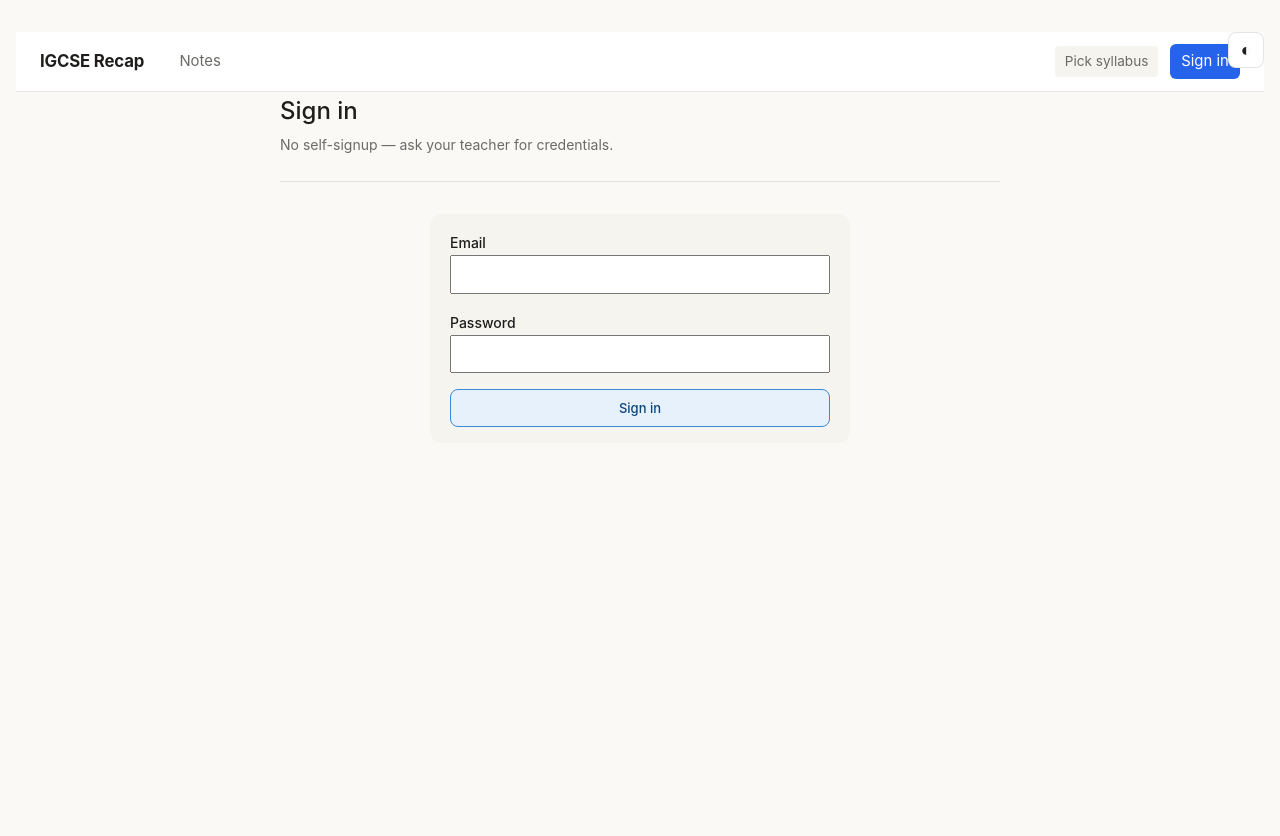
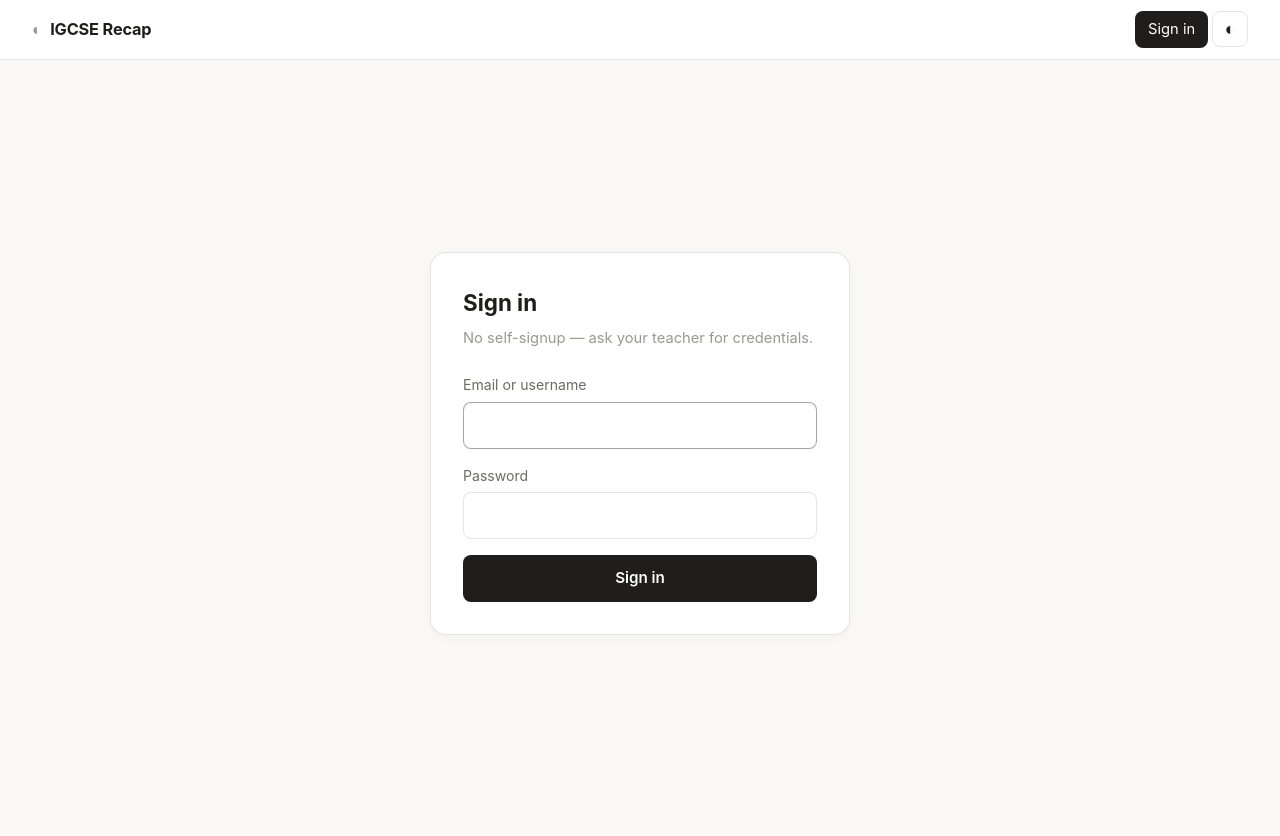
Before and after one commit to Cyberfilo/Smart-igcse-platform, a Flask app: page /login in a window 1280 px wide. Before the commit the page ends 427 px from the top, so only its background shows below. Run offline with Flask 3, Linux system fonts and the light colour scheme; parts of the project's set-up code (start-up, migrations or seed data) failed here and were passed over; some libraries are stand-ins or nearby versions.

Commit message:
fix(ux): auth-first routing, cache-busted CSS using real design tokens
## Routing — auth-first
- / now redirects anonymous users to /login (was: show syllabus picker or empty page)
- /login success routes to /syllabus if user has no syllabus, else /notes
- @login_required on /syllabus and /notes (both previously public)
- Brand link in topnav → /, which resolves correctly per auth state

## CSS — match Claude widget aesthetic
- Previous topnav/area-tile/chat CSS used invented tokens (--color-surface, etc.)
  that didn't exist; fallbacks rendered but didn't match site aesthetic
- Rewrote to use the real tokens defined in :root: --color-background-*,
  --color-text-*, --color-border-*, --border-radius-*, --font-sans
- New .auth-shell + .auth-card classes for centred login
- Full-width topnav overrides body's 2rem padding

## Cache-busting
- asset_v.css / asset_v.js context processor exposes file mtime
- Stylesheet and JS URLs get ?v={mtime} query — every deploy changes mtime,
  forces browser + CDN revalidation. No more stale stylesheet after deploy

## Tests updated
- Old: anon / served static page OR redirected to /syllabus
- New: anon / always redirects to /login
- Added: test_login_page_renders, test_root_after_login_goes_to_notes,
  test_syllabus_selector_requires_login
- 40/40 tests green

Co-Authored-By: Claude Opus 4.7 (1M context) <noreply@anthropic.com>

```diff
--- a/app.py
+++ b/app.py
@@ -58,6 +58,18 @@ def create_app(config_class: type = Config) -> Flask:
             syll = None
         return {"current_syllabus": syll}
 
+    # Cache-bust the stylesheet + JS using file mtime — every Railway deploy
+    # overwrites the files, changing mtime, which forces browser revalidation.
+    @app.context_processor
+    def inject_asset_version():
+        static_root = app.static_folder
+        try:
+            css = int(os.path.getmtime(os.path.join(static_root, "css", "style.css")))
+            js = int(os.path.getmtime(os.path.join(static_root, "js", "app.js")))
+            return {"asset_v": {"css": css, "js": js}}
+        except OSError:
+            return {"asset_v": {"css": 0, "js": 0}}
+
     return app
 
 
--- a/routes/pages.py
+++ b/routes/pages.py
@@ -83,18 +83,25 @@ def health():
 
 @pages_bp.route("/")
 def index():
-    """Root lands on notes for the current syllabus; if no syllabus selected,
-    show selector. If DB is empty (pre-seed), fall back to the static bundled
-    page so the site never serves an empty shell."""
+    """Auth-first flow:
+        anonymous      → /login
+        authed, no syll → /syllabus
+        authed, syll    → /notes
+    If the DB is empty (pre-seed), fall back to the legacy bundled static
+    page — only happens when Railway's preDeployCommand hasn't run yet.
+    """
+    if not current_user.is_authenticated:
+        return redirect(url_for("pages.login"))
     syllabus = _current_syllabus()
     if syllabus is None:
         if Syllabus.query.count() == 0:
-            return render_template("index.html")  # legacy bundled static page
+            return render_template("index.html")
         return redirect(url_for("pages.syllabus_select"))
     return redirect(url_for("pages.notes"))
 
 
 @pages_bp.route("/syllabus", methods=["GET", "POST"])
+@login_required
 def syllabus_select():
     if request.method == "POST":
         code = request.form.get("code", "").strip()
@@ -103,20 +110,18 @@ def syllabus_select():
             flash("Unknown syllabus code.", "error")
             return redirect(url_for("pages.syllabus_select"))
         session["syllabus_code"] = s.code
-        if current_user.is_authenticated:
-            current_user.syllabus_id = s.id
-            db.session.commit()
+        current_user.syllabus_id = s.id
+        db.session.commit()
         return redirect(url_for("pages.notes"))
     syllabi = Syllabus.query.order_by(Syllabus.code).all()
     return render_template("syllabus.html", syllabi=syllabi, current=_current_syllabus())
 
 
 @pages_bp.route("/notes")
+@login_required
 def notes():
     syllabus = _current_syllabus()
     if syllabus is None:
-        if Syllabus.query.count() == 0:
-            return render_template("index.html")
         return redirect(url_for("pages.syllabus_select"))
     topics = (
         Topic.query.filter_by(syllabus_id=syllabus.id)
@@ -157,8 +162,14 @@ def login():
             syll = db.session.get(Syllabus, user.syllabus_id)
             if syll:
                 session["syllabus_code"] = syll.code
-        next_url = request.args.get("next") or url_for("pages.notes")
-        return redirect(next_url)
+        # Post-login routing: explicit `next` param wins; otherwise pick
+        # syllabus → notes based on whether a syllabus is already set.
+        next_url = request.args.get("next")
+        if next_url:
+            return redirect(next_url)
+        if user.syllabus_id:
+            return redirect(url_for("pages.notes"))
+        return redirect(url_for("pages.syllabus_select"))
     return render_template("login.html")
 
 
--- a/static/css/style.css
+++ b/static/css/style.css
@@ -4,114 +4,6 @@
    ========================================================= */
 
 .nav-btn.dimmed { opacity: 0.35; }
-
-/* -- Global top navigation -- */
-.topnav {
-  display: flex;
-  align-items: center;
-  gap: 1.5rem;
-  padding: 0.75rem 1.5rem;
-  background: var(--color-surface, #fff);
-  border-bottom: 1px solid var(--color-border, #e6e6e6);
-  position: sticky; top: 0; z-index: 50;
-  flex-wrap: wrap;
-}
-.topnav-brand {
-  font-weight: 700; font-size: 1.05rem; text-decoration: none;
-  color: var(--color-text-primary, #111); letter-spacing: -0.01em;
-}
-.topnav-links, .topnav-right { display: flex; align-items: center; gap: 0.75rem; }
-.topnav-right { margin-left: auto; }
-.topnav-link {
-  text-decoration: none; color: var(--color-text-secondary, #555);
-  padding: 0.35rem 0.7rem; border-radius: 6px;
-  border: 0; background: transparent; cursor: pointer; font-size: 0.93rem;
-}
-.topnav-link:hover { background: var(--color-background-secondary, #f4f4f5); color: var(--color-text-primary, #111); }
-.topnav-admin { color: var(--color-accent-purple, #7c3aed); font-weight: 600; }
-.topnav-signin {
-  background: var(--color-accent-blue, #2563eb); color: #fff;
-}
-.topnav-signin:hover { background: var(--color-accent-blue, #1d4ed8); color: #fff; }
-.topnav-syllabus {
-  text-decoration: none; font-size: 0.85rem; color: var(--color-text-secondary, #555);
-  padding: 0.3rem 0.6rem; border-radius: 4px;
-  background: var(--color-background-secondary, #f4f4f5);
-}
-.topnav-user { font-size: 0.85rem; color: var(--color-text-muted, #888); }
-.topnav-form { display: inline-block; margin: 0; }
-
-body.dark-mode .topnav { background: #1a1a1a; border-bottom-color: #2a2a2a; }
-body.dark-mode .topnav-brand { color: #eee; }
-
-/* -- Area tiles grid (drill-down landing on /notes) -- */
-.area-grid {
-  display: grid;
-  grid-template-columns: repeat(auto-fit, minmax(220px, 1fr));
-  gap: 1rem; margin: 1.5rem 0 2rem;
-}
-.area-tile {
-  border: 1px solid var(--color-border, #e6e6e6);
-  background: var(--color-surface, #fff);
-  padding: 1.25rem 1.1rem;
-  border-radius: 10px;
-  text-align: left; cursor: pointer;
-  transition: transform 0.1s, box-shadow 0.15s, border-color 0.15s;
-  font: inherit; color: inherit;
-}
-.area-tile:hover { transform: translateY(-2px); box-shadow: 0 6px 18px rgba(0,0,0,0.06); border-color: var(--color-accent-blue, #2563eb); }
-.area-tile-code {
-  display: inline-block; font-size: 0.75rem; font-weight: 700;
-  color: var(--color-text-muted, #888); margin-bottom: 0.4rem;
-  letter-spacing: 0.08em;
-}
-.area-tile-name { font-size: 1.15rem; font-weight: 600; margin-bottom: 0.25rem; }
-.area-tile-count { font-size: 0.85rem; color: var(--color-text-muted, #888); }
-
-body.dark-mode .area-tile { background: #1a1a1a; border-color: #2a2a2a; }
-body.dark-mode .area-tile:hover { border-color: var(--color-accent-blue, #3b82f6); }
-
-/* -- Area view (shown after drill-in) -- */
-.area-view-header {
-  display: flex; align-items: center; gap: 1rem; margin-bottom: 1rem;
-}
-.area-back {
-  border: 0; background: transparent; cursor: pointer; font-size: 0.9rem;
-  padding: 0.35rem 0.65rem; border-radius: 6px; color: var(--color-accent-blue, #2563eb);
-}
-.area-back:hover { background: var(--color-background-secondary, #f4f4f5); }
-
-/* -- Per-topic chat panel -- */
-.topic-chat { margin-top: 1rem; padding-top: 1rem; border-top: 1px dashed var(--color-border, #e6e6e6); }
-.chat-open {
-  border: 1px solid var(--color-border, #e6e6e6); background: var(--color-background-secondary, #f4f4f5);
-  padding: 0.4rem 0.8rem; border-radius: 6px; cursor: pointer; font: inherit;
-  color: var(--color-text-secondary, #555); font-size: 0.87rem;
-}
-.chat-open:hover { background: var(--color-background-primary, #fff); border-color: var(--color-accent-blue, #2563eb); }
-.chat-panel { margin-top: 0.75rem; }
-.chat-log {
-  display: flex; flex-direction: column; gap: 0.5rem;
-  max-height: 320px; overflow-y: auto;
-  margin-bottom: 0.75rem;
-}
-.chat-msg {
-  padding: 0.55rem 0.8rem; border-radius: 10px; font-size: 0.9rem;
-  line-height: 1.45; max-width: 90%;
-}
-.chat-msg-user { align-self: flex-end; background: var(--color-accent-blue, #2563eb); color: #fff; border-bottom-right-radius: 2px; }
-.chat-msg-assistant { align-self: flex-start; background: var(--color-background-secondary, #f4f4f5); color: var(--color-text-primary, #111); border-bottom-left-radius: 2px; }
-.chat-msg-thinking { font-style: italic; color: var(--color-text-muted, #888); }
-.chat-form { display: flex; gap: 0.5rem; }
-.chat-input {
-  flex: 1; padding: 0.55rem 0.8rem; border-radius: 6px;
-  border: 1px solid var(--color-border, #e6e6e6); font: inherit;
-  background: var(--color-surface, #fff); color: inherit;
-}
-.chat-hint { margin-top: 0.4rem; font-size: 0.78rem; color: var(--color-text-muted, #888); }
-
-body.dark-mode .chat-msg-assistant { background: #2a2a2a; color: #e6e6e6; }
-body.dark-mode .chat-input { background: #1a1a1a; border-color: #2a2a2a; }
 
 
 /* -- Design tokens (light mode default) -- */
@@ -555,3 +447,303 @@ body.dark-mode .color-purple-alt  { background: #26215C; color: #CECBF6; }
 .nav-btn {
   transition: background 0.2s ease, color 0.2s ease, border-color 0.2s ease;
 }
+
+
+/* =========================================================
+   Global topnav, area tiles, chat panel — uses real tokens
+   ========================================================= */
+
+.topnav {
+  display: flex;
+  align-items: center;
+  gap: 1.5rem;
+  padding: 0.7rem 2rem;
+  background: var(--color-background-primary);
+  border-bottom: 1px solid var(--color-border-tertiary);
+  position: sticky; top: 0; z-index: 50;
+  flex-wrap: wrap;
+  font-family: var(--font-sans);
+}
+.topnav-brand {
+  font-weight: 700;
+  font-size: 1.02rem;
+  text-decoration: none;
+  color: var(--color-text-primary);
+  letter-spacing: -0.01em;
+}
+.topnav-brand::before {
+  content: "◐ ";
+  color: var(--color-text-tertiary);
+  margin-right: 0.3rem;
+}
+.topnav-links, .topnav-right {
+  display: flex; align-items: center; gap: 0.25rem;
+}
+.topnav-right { margin-left: auto; }
+
+.topnav-link {
+  text-decoration: none;
+  color: var(--color-text-secondary);
+  padding: 0.4rem 0.8rem;
+  border-radius: var(--border-radius-md);
+  border: 0; background: transparent; cursor: pointer;
+  font: inherit; font-size: 0.92rem;
+  transition: background 0.12s, color 0.12s;
+}
+.topnav-link:hover {
+  background: var(--color-background-secondary);
+  color: var(--color-text-primary);
+}
+.topnav-admin {
+  color: var(--color-text-warning);
+  font-weight: 600;
+}
+.topnav-signin {
+  background: var(--color-text-primary);
+  color: var(--color-background-primary);
+}
+.topnav-signin:hover {
+  background: var(--color-text-primary);
+  color: var(--color-background-primary);
+  opacity: 0.85;
+}
+.topnav-syllabus {
+  text-decoration: none;
+  font-size: 0.82rem;
+  color: var(--color-text-secondary);
+  padding: 0.28rem 0.7rem;
+  border-radius: var(--border-radius-md);
+  background: var(--color-background-secondary);
+  border: 1px solid var(--color-border-tertiary);
+}
+.topnav-syllabus:hover {
+  background: var(--color-background-tertiary);
+}
+.topnav-user {
+  font-size: 0.85rem;
+  color: var(--color-text-tertiary);
+  padding-right: 0.5rem;
+}
+.topnav-form { display: inline-block; margin: 0; }
+
+.topnav .theme-toggle {
+  position: static;
+  background: transparent;
+  border: 1px solid var(--color-border-tertiary);
+}
+
+/* -- Area tiles grid -- */
+.area-grid {
+  display: grid;
+  grid-template-columns: repeat(auto-fit, minmax(240px, 1fr));
+  gap: 1rem; margin: 1.5rem 0 2rem;
+}
+.area-tile {
+  border: 1px solid var(--color-border-tertiary);
+  background: var(--color-background-primary);
+  padding: 1.3rem 1.2rem;
+  border-radius: var(--border-radius-lg);
+  text-align: left;
+  cursor: pointer;
+  transition: transform 0.1s ease, box-shadow 0.15s, border-color 0.15s;
+  font: inherit; font-family: var(--font-sans);
+  color: var(--color-text-primary);
+}
+.area-tile:hover {
+  transform: translateY(-2px);
+  box-shadow: 0 4px 14px rgba(0, 0, 0, 0.06);
+  border-color: var(--color-border-primary);
+}
+.area-tile-code {
+  display: inline-block;
+  font-size: 0.72rem;
+  font-weight: 700;
+  color: var(--color-text-tertiary);
+  margin-bottom: 0.45rem;
+  letter-spacing: 0.1em;
+  text-transform: uppercase;
+}
+.area-tile-name {
+  font-size: 1.1rem;
+  font-weight: 600;
+  margin-bottom: 0.3rem;
+  color: var(--color-text-primary);
+}
+.area-tile-count {
+  font-size: 0.82rem;
+  color: var(--color-text-tertiary);
+}
+
+/* -- Area view header -- */
+.area-view-header {
+  display: flex;
+  align-items: center;
+  gap: 1rem;
+  margin: 1rem 0 1rem;
+  padding-bottom: 0.75rem;
+  border-bottom: 1px solid var(--color-border-tertiary);
+}
+.area-back {
+  border: 1px solid var(--color-border-tertiary);
+  background: var(--color-background-primary);
+  cursor: pointer;
+  font: inherit; font-size: 0.88rem;
+  padding: 0.4rem 0.75rem;
+  border-radius: var(--border-radius-md);
+  color: var(--color-text-secondary);
+  transition: background 0.12s;
+}
+.area-back:hover {
+  background: var(--color-background-secondary);
+  color: var(--color-text-primary);
+}
+
+/* -- Per-topic chat -- */
+.topic-chat {
+  margin-top: 1rem;
+  padding-top: 1rem;
+  border-top: 1px dashed var(--color-border-tertiary);
+}
+.chat-open {
+  border: 1px solid var(--color-border-tertiary);
+  background: var(--color-background-secondary);
+  padding: 0.45rem 0.9rem;
+  border-radius: var(--border-radius-md);
+  cursor: pointer;
+  font: inherit; font-size: 0.86rem;
+  color: var(--color-text-secondary);
+  transition: background 0.12s;
+}
+.chat-open:hover {
+  background: var(--color-background-tertiary);
+  color: var(--color-text-primary);
+}
+.chat-panel { margin-top: 0.75rem; }
+.chat-log {
+  display: flex; flex-direction: column;
+  gap: 0.5rem;
+  max-height: 340px; overflow-y: auto;
+  margin-bottom: 0.75rem;
+  padding: 0.2rem;
+}
+.chat-msg {
+  padding: 0.55rem 0.85rem;
+  border-radius: var(--border-radius-lg);
+  font-size: 0.9rem;
+  line-height: 1.5;
+  max-width: 88%;
+}
+.chat-msg-user {
+  align-self: flex-end;
+  background: var(--color-text-primary);
+  color: var(--color-background-primary);
+  border-bottom-right-radius: 4px;
+}
+.chat-msg-assistant {
+  align-self: flex-start;
+  background: var(--color-background-secondary);
+  color: var(--color-text-primary);
+  border: 1px solid var(--color-border-tertiary);
+  border-bottom-left-radius: 4px;
+}
+.chat-msg-thinking {
+  font-style: italic;
+  color: var(--color-text-tertiary);
+}
+.chat-form { display: flex; gap: 0.5rem; }
+.chat-input {
+  flex: 1;
+  padding: 0.55rem 0.85rem;
+  border-radius: var(--border-radius-md);
+  border: 1px solid var(--color-border-tertiary);
+  background: var(--color-background-primary);
+  color: var(--color-text-primary);
+  font: inherit;
+}
+.chat-input:focus {
+  outline: none;
+  border-color: var(--color-border-primary);
+}
+.chat-hint {
+  margin-top: 0.4rem;
+  font-size: 0.76rem;
+  color: var(--color-text-tertiary);
+}
+
+/* -- Centred auth card (login page) -- */
+.auth-shell {
+  min-height: calc(100vh - 80px);
+  display: flex;
+  align-items: center;
+  justify-content: center;
+  padding: 2rem 1rem;
+}
+.auth-card {
+  width: 100%; max-width: 420px;
+  background: var(--color-background-primary);
+  border: 1px solid var(--color-border-tertiary);
+  border-radius: var(--border-radius-xl);
+  padding: 2rem;
+  box-shadow: 0 2px 16px rgba(0, 0, 0, 0.04);
+}
+.auth-card h1 {
+  margin: 0 0 0.35rem;
+  font-size: 1.4rem;
+}
+.auth-card .auth-subtitle {
+  margin: 0 0 1.5rem;
+  color: var(--color-text-tertiary);
+  font-size: 0.92rem;
+}
+.auth-field {
+  display: block; margin-bottom: 1rem;
+  font-size: 0.88rem;
+  color: var(--color-text-secondary);
+}
+.auth-field input {
+  display: block;
+  width: 100%;
+  margin-top: 0.3rem;
+  padding: 0.65rem 0.8rem;
+  border: 1px solid var(--color-border-tertiary);
+  border-radius: var(--border-radius-md);
+  background: var(--color-background-primary);
+  color: var(--color-text-primary);
+  font: inherit; font-size: 0.95rem;
+  box-sizing: border-box;
+}
+.auth-field input:focus {
+  outline: none;
+  border-color: var(--color-border-primary);
+}
+.auth-submit {
+  display: block; width: 100%;
+  padding: 0.7rem 1rem;
+  background: var(--color-text-primary);
+  color: var(--color-background-primary);
+  border: 0;
+  border-radius: var(--border-radius-md);
+  font: inherit; font-size: 0.95rem; font-weight: 600;
+  cursor: pointer;
+  transition: opacity 0.12s;
+}
+.auth-submit:hover { opacity: 0.88; }
+
+/* -- Flash messages (top-nav-aware) -- */
+.flash-stack {
+  position: sticky; top: 56px; z-index: 40;
+  padding: 0.5rem 2rem;
+}
+.flash {
+  padding: 0.6rem 1rem;
+  border-radius: var(--border-radius-md);
+  margin-bottom: 0.5rem;
+  font-size: 0.9rem;
+}
+.flash-error   { background: var(--color-background-danger);  color: var(--color-text-danger);  border: 1px solid var(--color-border-tertiary); }
+.flash-success { background: var(--color-background-success); color: var(--color-text-success); border: 1px solid var(--color-border-tertiary); }
+.flash-info    { background: var(--color-background-info);    color: var(--color-text-info);    border: 1px solid var(--color-border-tertiary); }
+
+/* -- Full-width topnav (override body's 2rem top padding) -- */
+body { padding-top: 0; }
+.topnav { margin: 0 -1rem 1.5rem; }
--- a/templates/base.html
+++ b/templates/base.html
@@ -4,7 +4,7 @@
   <meta charset="UTF-8">
   <meta name="viewport" content="width=device-width, initial-scale=1.0">
   <title>{% block title %}IGCSE Recap Map{% endblock %}</title>
-  <link rel="stylesheet" href="{{ url_for('static', filename='css/style.css') }}">
+  <link rel="stylesheet" href="{{ url_for('static', filename='css/style.css') }}?v={{ asset_v.css }}">
   <script>
     window.MathJax = {
       tex: {
@@ -14,7 +14,6 @@
       svg: { fontCache: 'global' }
     };
   </script>
-  <script src="https://polyfill.io/v3/polyfill.min.js?features=es6" defer></script>
   <script id="MathJax-script" async src="https://cdn.jsdelivr.net/npm/mathjax@3/es5/tex-svg.js"></script>
   <script src="https://unpkg.com/htmx.org@1.9.12" defer></script>
   {% block head_extra %}{% endblock %}
@@ -22,21 +21,21 @@
 <body>
   <nav class="topnav" id="topnav">
     <a class="topnav-brand" href="{{ url_for('pages.index') }}">IGCSE Recap</a>
-    <div class="topnav-links">
-      <a href="{{ url_for('pages.notes') }}" class="topnav-link">Notes</a>
-      {% if current_user.is_authenticated %}
+    {% if current_user.is_authenticated %}
+      <div class="topnav-links">
+        <a href="{{ url_for('pages.notes') }}" class="topnav-link">Notes</a>
         <a href="{{ url_for('pages.exercise_select') }}" class="topnav-link">Exercise</a>
         <a href="{{ url_for('pages.revision') }}" class="topnav-link">Revision</a>
         {% if current_user.is_admin %}
           <a href="{{ url_for('admin.dashboard') }}" class="topnav-link topnav-admin">Admin</a>
         {% endif %}
-      {% endif %}
-    </div>
+      </div>
+    {% endif %}
     <div class="topnav-right">
-      <a href="{{ url_for('pages.syllabus_select') }}" class="topnav-syllabus">
-        {% if current_syllabus %}Cambridge {{ current_syllabus.code }}{% else %}Pick syllabus{% endif %}
-      </a>
       {% if current_user.is_authenticated %}
+        <a href="{{ url_for('pages.syllabus_select') }}" class="topnav-syllabus">
+          {% if current_syllabus %}{{ current_syllabus.code }} · {{ current_syllabus.name }}{% else %}Pick syllabus{% endif %}
+        </a>
         <span class="topnav-user">{{ current_user.email.split('@')[0] }}</span>
         <form method="post" action="{{ url_for('pages.logout') }}" class="topnav-form">
           <button type="submit" class="topnav-link">Sign out</button>
@@ -61,7 +60,7 @@
   {% endwith %}
 
   {% block body %}{% endblock %}
-  <script src="{{ url_for('static', filename='js/app.js') }}"></script>
+  <script src="{{ url_for('static', filename='js/app.js') }}?v={{ asset_v.js }}"></script>
   {% block scripts %}{% endblock %}
 </body>
 </html>
--- a/templates/login.html
+++ b/templates/login.html
@@ -1,22 +1,24 @@
 {% extends "base.html" %}
 
-{% block title %}Sign in{% endblock %}
+{% block title %}Sign in — IGCSE Recap{% endblock %}
 
 {% block body %}
-  <main class="container">
-    <header class="page-header">
+  <div class="auth-shell">
+    <form method="post" class="auth-card">
       <h1>Sign in</h1>
-      <p class="subtitle">No self-signup — ask your teacher for credentials.</p>
-    </header>
+      <p class="auth-subtitle">No self-signup — ask your teacher for credentials.</p>
 
-    <form method="post" class="strategy-box" style="max-width: 420px; margin: 0 auto;">
-      <label class="section-h" for="email">Email</label>
-      <input type="email" id="email" name="email" required style="width:100%; padding:.6rem; margin-bottom:1rem;">
+      <label class="auth-field">
+        Email or username
+        <input type="text" name="email" autocomplete="username" autofocus required>
+      </label>
 
-      <label class="section-h" for="password">Password</label>
-      <input type="password" id="password" name="password" required style="width:100%; padding:.6rem; margin-bottom:1rem;">
+      <label class="auth-field">
+        Password
+        <input type="password" name="password" autocomplete="current-password" required>
+      </label>
 
-      <button type="submit" class="nav-btn active" style="width:100%;">Sign in</button>
+      <button type="submit" class="auth-submit">Sign in</button>
     </form>
-  </main>
+  </div>
 {% endblock %}
```
Also changed, not shown: tests/test_integration.py (+26 -10 lines), tests/test_smoke.py (+12 -6 lines).
